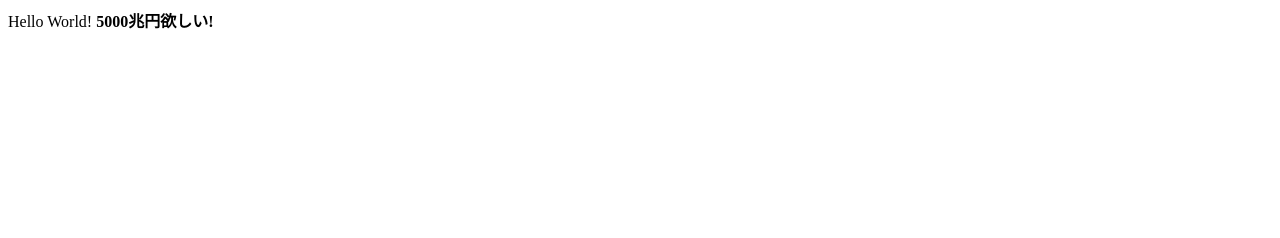
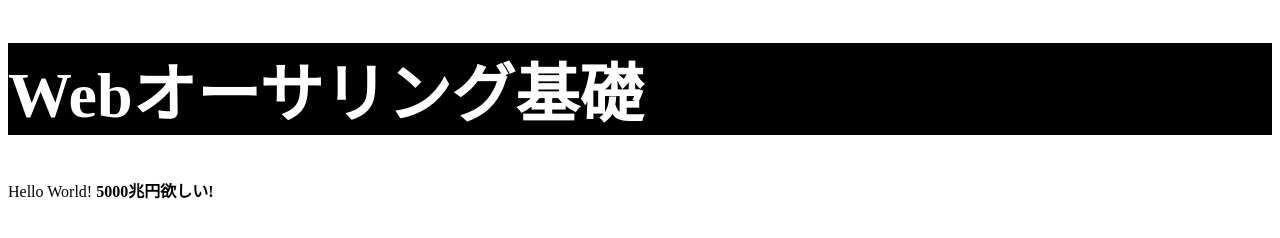
Before and after one commit to Shinjirow/WebPage, a plain HTML site: page index/index.html in a window 1280 px wide. Drawn offline with Linux system fonts and the light colour scheme.

Commit message:
よーわからん

```diff
--- a/index/index.html
+++ b/index/index.html
@@ -2,13 +2,23 @@
 <head>
     <meta http-equiv="Content-Type" content="text/html;charset=utf-8" />
     <title>Webオーサリング基礎</title>
-    <style type="text/css">
+    <link rel="stylesheet" type="text/css" href="text.css">
+</head>
+
+<body>
+<div class = "header">
+    <h1>Webオーサリング基礎</h1>
+</div>
+
+<div class = "menu">
 
 
-    </style> </head> <body>
-Hello World!
-<strong>
-    5000兆円欲しい!
-</strong>
+</div>
+<p>
+    Hello World!
+    <strong>
+        5000兆円欲しい!
+    </strong>
+</p>
 
 </body> </html>
--- a/index/text.css
+++ b/index/text.css
@@ -0,0 +1,9 @@
+.header{
+    font-size: 32px;
+    color: white;
+    background: #000000;
+}
+
+.p{
+    color: red;
+}
```
